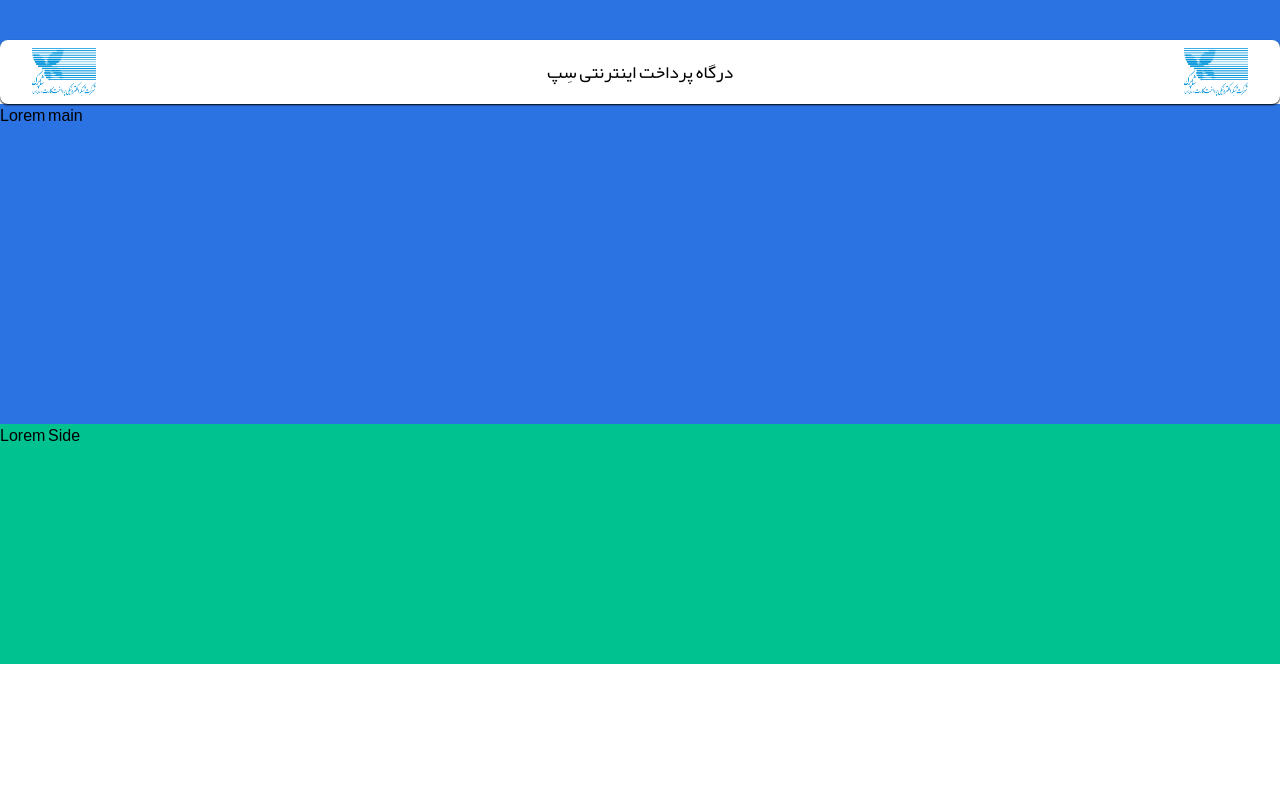
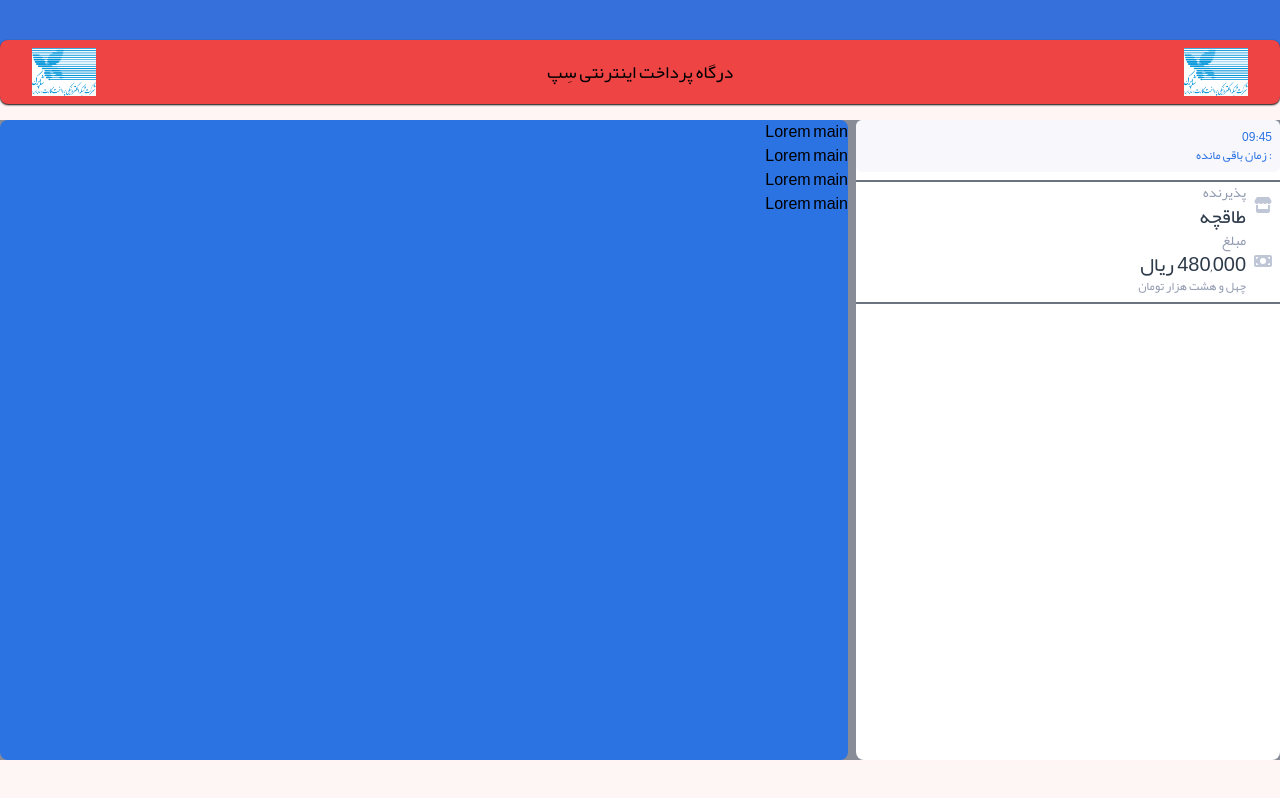
Before and after one commit to hsnpuply/paymentGetWay, a Vue app: page / in a window 1280 px wide. Built offline with nearby package versions, Linux system fonts and the light colour scheme.

Commit message:
side payment section

```diff
--- a/package.json
+++ b/package.json
@@ -9,6 +9,12 @@
     "preview": "vite preview"
   },
   "dependencies": {
+    "@fortawesome/fontawesome-free": "^6.7.2",
+    "@fortawesome/fontawesome-svg-core": "^6.7.2",
+    "@fortawesome/free-brands-svg-icons": "^6.7.2",
+    "@fortawesome/free-regular-svg-icons": "^6.7.2",
+    "@fortawesome/free-solid-svg-icons": "^6.7.2",
+    "@fortawesome/vue-fontawesome": "^3.0.8",
     "vue": "^3.5.13",
     "vuetify": "^3.7.6"
   },
--- a/src/assets/main.css
+++ b/src/assets/main.css
@@ -11,11 +11,17 @@
 body{
     font-family: 'IRANyekan', sans-serif;
 }
+*{
+    box-sizing: border-box;
+
+}
 
 /*
     payment Header
 */
-
+.payment{
+    direction: rtl;
+}
 .payment__header::before{
     position: absolute;
     content: "";
--- a/src/main.js
+++ b/src/main.js
@@ -1,6 +1,21 @@
-import { createApp } from 'vue'
-import './assets/style.css'
-import './assets/main.css'
-import App from './App.vue'
+import { createApp } from 'vue';
+import App from './App.vue';
+import './assets/style.css';
+import './assets/main.css';
 
-createApp(App).mount('#app')
+// Font Awesome
+import { library } from '@fortawesome/fontawesome-svg-core';
+import { faStore , faMoneyBill , faIdCard } from '@fortawesome/free-solid-svg-icons';
+import { FontAwesomeIcon } from '@fortawesome/vue-fontawesome';
+
+// آیکون‌ها را به کتابخانه اضافه کن
+library.add(faStore,faMoneyBill,faIdCard);
+
+// ساخت اپلیکیشن Vue
+const app = createApp(App);
+
+// ثبت کامپوننت Font Awesome به صورت global
+app.component('font-awesome-icon', FontAwesomeIcon);
+
+// مانت کردن اپ روی المان HTML
+app.mount('#app');
--- a/src/views/Home/components/Payment.vue
+++ b/src/views/Home/components/Payment.vue
@@ -1,22 +1,24 @@
 <script setup>
+
 import { ref } from 'vue';
 
+const more=ref(false)
 </script>
 <template>
-    <div class="payment">
+    <div class="payment flex flex-col  gap-4 bg-red-500/5 min-h-[100vh] ">
         <div class="payment__header relative before:lg:!h-[64px]  ">
 
             <div class="header_mobile_title  text-right py-5 px-4 text-white  text-[14.5px]">
                 <h3 class="md:hidden">درگاه پرداخت اینترنتی سِپ</h3>
             </div>
-            <div class="header_main px-4  bg-white rounded-lg  mx-8 md:container flex items-center justify-between shadow-sm shadow-black">
+            <div
+                class="header_main px-4 duration-300  bg-red-500 rounded-lg  mx-8 md:container flex items-center justify-between shadow-sm shadow-black">
                 <div class="main_logo_payment ">
                     <img src="../../../assets/images/Web-design-Shaprak.png" alt="Shapark Logo" title="شاپرک"
-                    class="md:w-[64px] md:h-[64px] w-[54px] py-2"
-                    >
+                        class="md:w-[64px] md:h-[64px] w-[54px] py-2">
                 </div>
                 <div class="center_header_payment">
-                    <div class="timer_payment text-[12px] md:hidden flex items-center
+                    <div class="purchase_timer text-[12px] md:hidden flex items-center
                      justify-between gap-3 px-2 rounded-md py-2 bg-light_bg text-primary
                      ">
                         <p>09:45</p>
@@ -30,22 +32,88 @@ import { ref } from 'vue';
 
                 <div class="sep_logo">
                     <div class="main_logo_payment  ">
-                    <img src="../../../assets/images/Web-design-Shaprak.png" alt="Shapark Logo" title="شاپرک"
-                    class="md:w-[64px] md:h-[64px] w-[54px] py-2"
-                    >
-                </div>
+                        <img src="../../../assets/images/Web-design-Shaprak.png" alt="Shapark Logo" title="شاپرک"
+                            class="md:w-[64px] md:h-[64px] w-[54px] py-2">
+                    </div>
                 </div>
 
 
             </div>
         </div>
-        <div class="payment__main bg-primary min-h-[40vh]">
-            <p>Lorem main</p>
+        <div class="payment_body   bg-gray-500/80   flex items-center
+         gap-2 container md:px-0 md:flex-row-reverse flex-col-reverse ">
 
+            <div class="payment__main bg-primary min-h-[80vh] w-[100%] md:w-2/3  rounded-lg ">
+                <p>Lorem main</p>
+                <p>Lorem main</p>
+                <p>Lorem main</p>
+                <p>Lorem main</p>
+            </div>
+
+            <div
+                class="payment__side relative bg-primary_green_color bg-white h-full   duration-500 md:min-h-[80vh] w-[100%] md:w-1/3  rounded-lg">
+                <button class="more md:hidden text-xl absolute bottom-6 left-6 bg-gray-600
+                  p-2 rounded-lg text-white cursor-pointer" @click="more = !more">{{ more ? 'کمتر' : 'بیشتر'  }}</button>
+                <div class="card ">
+                    <div class="purchase_timer text-[12px] hidden md:block flex items-center
+                     justify-between gap-3 px-2 rounded-md py-2 bg-light_bg text-primary
+                     ">
+                        <p>09:45</p>
+                        <h2>: زمان باقی مانده</h2>
+                    </div>
+                    <div class="merchent border-t-2 border-gray-500 mt-2">
+                        <div class="beneficiary px-2 ">
+                            <div class="merchent_store flex items-center gap-2">
+                                <div class="icon_store text-primary_payment_icons">
+                                    <font-awesome-icon icon="fa-solid fa-store" />
+                                </div>
+                                <div class="store_name flex flex-col">
+                                    <span class="text-light_gray text-sm">پذیرنده</span>
+                                    <h3 class="text-black_gray_text text-xl">طاقچه</h3>
+                                </div>
+                            </div>
+
+                            <div class="merchent_store flex items-center gap-2">
+                                <div class="icon_store text-primary_payment_icons">
+                                    <font-awesome-icon icon="fa-solid fa-money-bill" />
+                                </div>
+                                <div class="store_name flex flex-col">
+                                    <span class="text-light_gray text-sm">مبلغ</span>
+                                    <h3 class="text-black_gray_text text-xl">480,000 ریال
+                                    </h3>
+                                    <span class="text-light_gray text-xs">چهل و هشت هزار تومان</span>
+                                </div>
+                            </div>
+                        </div>
+                        <div :class="more ? 'h-40' : ''"
+                        class="merchent_info border-t-2 duration-[400ms] border-gray-500 mt-2
+                          h-0 overflow-hidden">
+                            <div class="terminal_id flex items-center gap-2">
+                                <div class="icon_store text-primary_payment_icons">
+                                    <font-awesome-icon icon="fa-solid fa-id-card" />
+                                </div>
+                                <div class="store_name flex flex-col">
+                                    <span class="text-light_gray text-sm">شماره پذیرنده / ترمینال</span>
+                                    <h3 class="text-black_gray_text text-xl font-semibold">14792369 / 13679208</h3>
+                                </div>
+                            </div>
+                            <div class="merchant_website flex items-center gap-2">
+                                <div class="icon_store text-primary_payment_icons">
+                                    <font-awesome-icon icon="fa-solid fa-id-card" />
+                                </div>
+                                <div class="store_name flex flex-col">
+                                    <span class="text-light_gray text-sm">سایت پذیرنده</span>
+                                    <h3 class="text-black_gray_text text-xl font-semibold">taaghche.com</h3>
+                                </div>
+                            </div>
+                        </div>
+                    </div>
+
+
+                </div>
+            </div>
         </div>
-        <div class="payment__side bg-primary_green_color min-h-[30vh]">
-            <p>Lorem Side</p>
-        </div>
+
     </div>
 </template>
 <style>
--- a/tailwind.config.js
+++ b/tailwind.config.js
@@ -15,9 +15,11 @@ export default {
         primary_icon_light:'#2f77eb',
         primary_green_color:'#00c291',
         primary_danger_color:'#f63a53',
+        primary_payment_icons:'#bfc6d6',
         light_bg:'#f7f7fc',
         input_form_bg:'#f9fafc',
         black_gray_text:'#2d3a4a',
+        light_gray:'#919aaf',
         border_color:'#f2f3f7',
         heading_bg:'#eef4fd',
 
```
Also changed, not shown: 1 other file (tests, documents, lock files or other folders).
